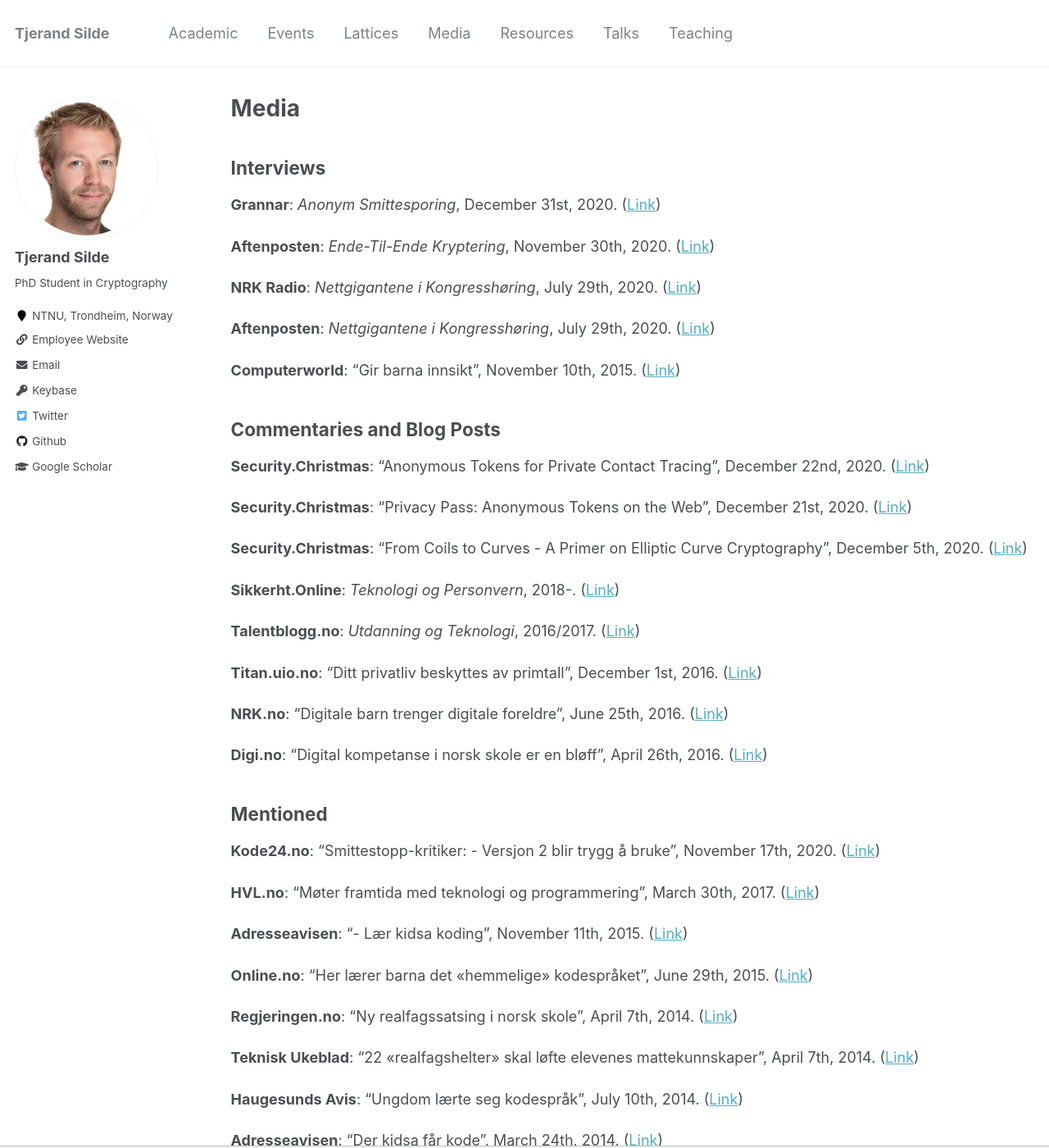
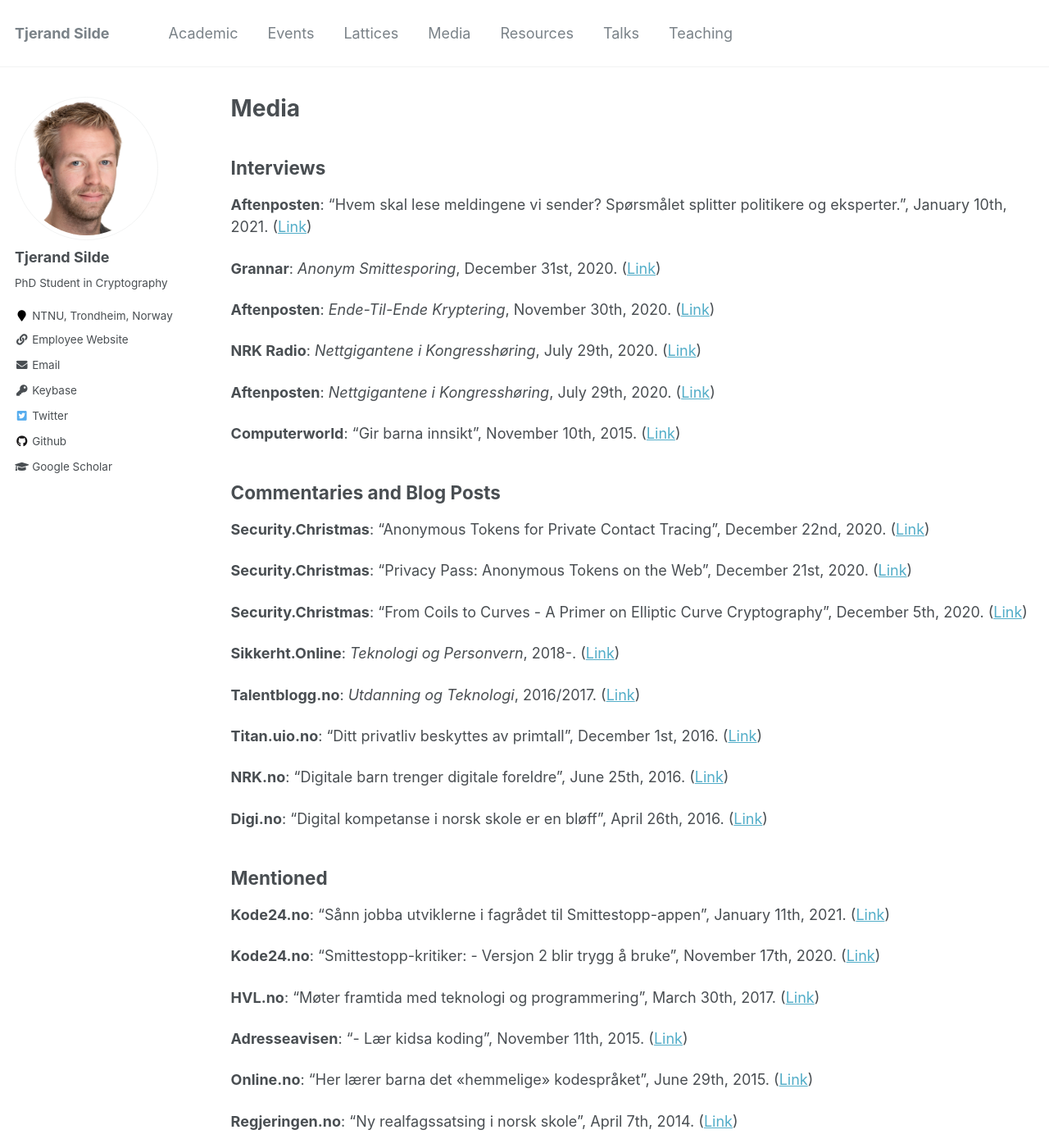
Before and after one commit to tjesi/tjesi.github.io, a Jekyll site: the page built from _pages/media.md, in a window 1280 px wide and 1400 px high. Shown: the whole window at 82% size. Built offline with Jekyll 4.4.1, drawn with Linux system fonts in a browser that asks for light colours.

Commit message:
Update media.md

```diff
--- a/_pages/media.md
+++ b/_pages/media.md
@@ -6,6 +6,8 @@
 ---
 
 ## Interviews
+
+**Aftenposten**: "Hvem skal lese meldingene vi sender? Spørsmålet splitter politikere og eksperter.", January 10th, 2021. ([Link](https://www.aftenposten.no/kultur/i/7KV4v9/hvem-skal-lese-meldingene-vi-sender-spoersmaalet-splitter-politikere-og))
 
 **Grannar**: _Anonym Smittesporing_, December 31st, 2020. ([Link](https://grannar.no/2021/01/deltok-i-arbeid-med-smittesporingsapp))
 
@@ -37,6 +39,8 @@
 
 ## Mentioned
 
+**Kode24.no**: "Sånn jobba utviklerne i fagrådet til Smittestopp-appen", January 11th, 2021. ([Link](https://www.kode24.no/koden-bak/sann-jobba-utviklerne-i-fagradet-til-smittestopp-appen/73254266))
+
 **Kode24.no**: "Smittestopp-kritiker: - Versjon 2 blir trygg å bruke", November 17th, 2020. ([Link](https://www.kode24.no/kodenytt/smittestopp-kritiker---versjon-2-blir-trygg-a-bruke/73072522))
 
 **HVL.no**: "Møter framtida med teknologi og programmering", March 30th, 2017. ([Link](https://www.hvl.no/aktuelt/moter-framtida-med-teknologi-og-programmering))
```
